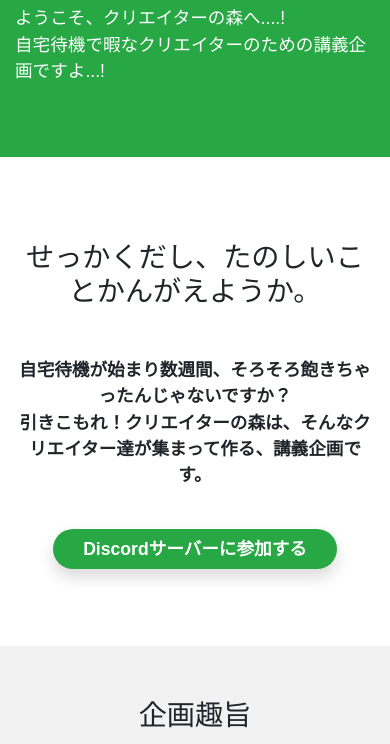
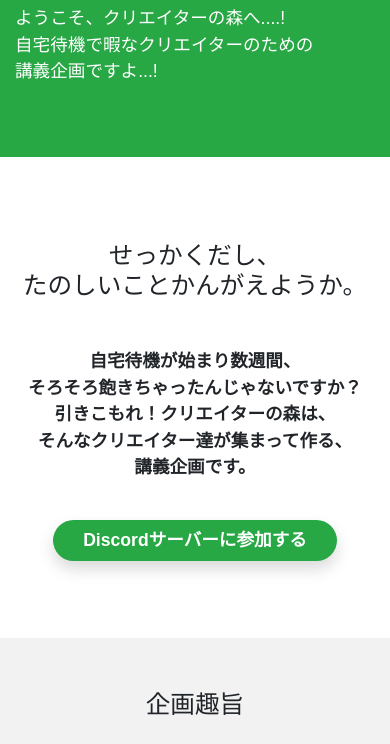
Before and after one commit to Chipsnet/creatorforest-web, a plain HTML site: page index.html in a window 390 px wide. Shown: the part 100-844 px from the top of the page. Drawn offline with Linux system fonts and the light colour scheme.

Commit message:
fix: スマホのガバ改行を修正

```diff
--- a/index.html
+++ b/index.html
@@ -39,7 +39,7 @@
                     font-size : 1.1em;
                 }
                 .body h1 {
-                    font-size: 1.6em;
+                    font-size: 1.4em;
                 }
                 .body a {
                     font-size: 1.0em;
@@ -75,7 +75,7 @@
                 <div class="row">
                     <div class="col-lg-10 mt-3">
                         <h1>引きこもれ！クリエイターの森</h1>
-                        <p>ようこそ、クリエイターの森へ....!<br>自宅待機で暇なクリエイターのための講義企画ですよ...!</p>
+                        <p>ようこそ、クリエイターの森へ....!<br>自宅待機で暇なクリエイターのための<br class="d-lg-none">講義企画ですよ...!</p>
                     </div>
                     <div class="col-lg-2 d-none d-lg-block">
                         <img src="/image/logo.svg">
@@ -85,9 +85,9 @@
         </div>
         <div class="text-center body">
             <div class="container">
-                <h1 class="mb-5">せっかくだし、たのしいことかんがえようか。</h1>
-                <p>自宅待機が始まり数週間、そろそろ飽きちゃったんじゃないですか？<br>
-                引きこもれ！クリエイターの森は、そんなクリエイター達が集まって作る、講義企画です。</p>
+                <h1 class="mb-5">せっかくだし、<br class="d-lg-none">たのしいことかんがえようか。</h1>
+                <p>自宅待機が始まり数週間、<br class="d-lg-none">そろそろ飽きちゃったんじゃないですか？<br>
+                引きこもれ！クリエイターの森は、<br class="d-lg-none">そんなクリエイター達が集まって作る、<br class="d-lg-none">講義企画です。</p>
                 <a href="https://discord.gg/cvhgRmn" target="_brank" class="button my-4 shadow" style="color: white;">Discordサーバーに参加する</a>
             </div>
         </div>
@@ -118,7 +118,7 @@
             <div class="container">
                 <div class="text-center">
                     <h1 class="mb-5">講義者一覧</h1>
-                    <p>まだ準備中です！<br>運営が急ピッチで準備している間、コーヒーブレイクをお楽しみください！</p>
+                    <p>まだ準備中です！<br>運営が急ピッチで準備している間、<br class="d-lg-none">コーヒーブレイクをお楽しみください！</p>
                 </div>
             </div>
         </div>
```
